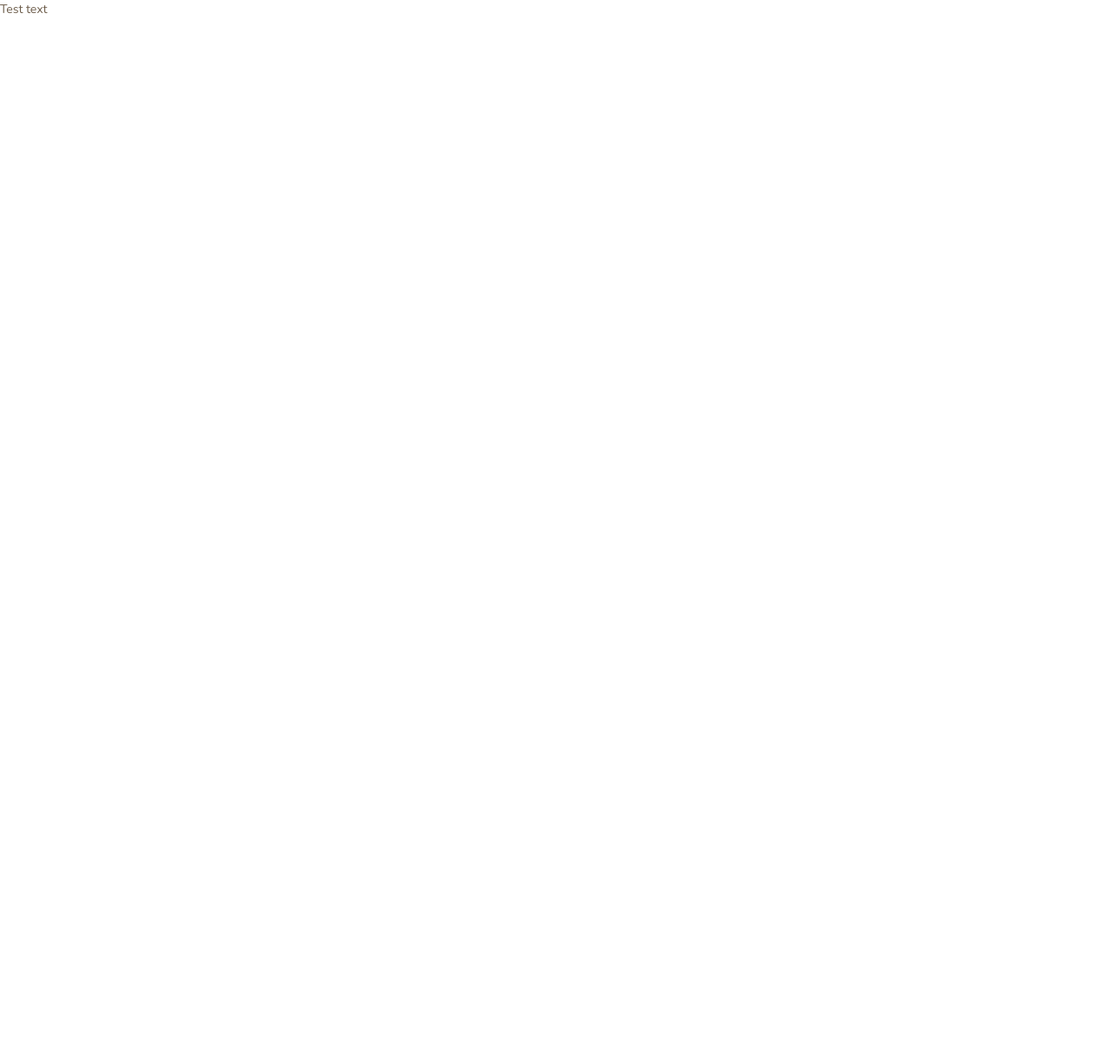
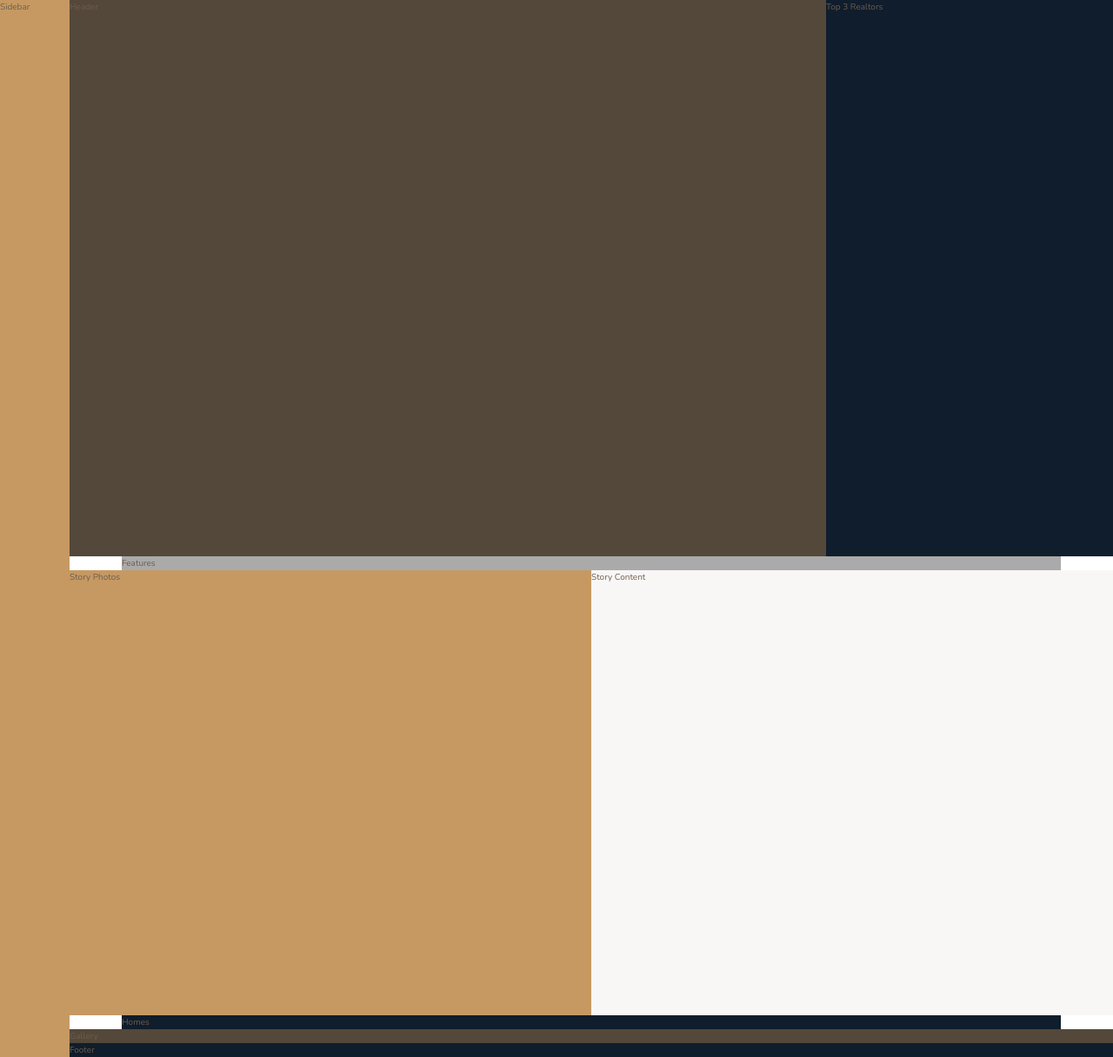
Before and after one commit to muknan/Nexter, a website: page index.html in a window 1280 px wide. Shown: the whole page at 87% size. Before the commit the page ends 800 px from the top, so only its background shows below. Drawn offline with nearby package versions, Linux system fonts and the light colour scheme.

Commit message:
Finishing up the layout for landing page

```diff
--- a/index.html
+++ b/index.html
@@ -15,6 +15,14 @@
     <title>nexter &mdash; your home, your freedom</title>
   </head>
   <body class="container">
-    Test text
+    <div class="sidebar">Sidebar</div>
+    <header class="header">Header</header>
+    <div class="realtors">Top 3 Realtors</div>
+    <section class="features">Features</section>
+    <div class="story__photos">Story Photos</div>
+    <div class="story__content">Story Content</div>
+    <section class="homes">Homes</section>
+    <section class="gallery">Gallery</section>
+    <footer class="footer">Footer</footer>
   </body>
 </html>
--- a/sass/_base.scss
+++ b/sass/_base.scss
@@ -29,8 +29,18 @@ html {
 
 body {
   font-family: $font-primary;
-  font-size: 1.4rem;
+  // font-size: 1.4rem;
   font-weight: 300;
   color: $color-grey-dark-2;
   line-height: 1.6;
 }
+
+.container {
+  display: grid;
+  grid-template-rows: 80vh min-content 40vw repeat(3, min-content);
+  grid-template-columns:
+    [sidebar-start] 8rem [sidebar-end full-start] minmax(6rem, 1fr)
+    [center-start] repeat(8, [col-start] minmax(min-content, 14rem) [col-end])
+    [center-end]
+    minmax(6rem, 1fr) [full-end];
+}
--- a/sass/_features.scss
+++ b/sass/_features.scss
@@ -0,0 +1,4 @@
+.features {
+  background-color: $color-grey-light-2;
+  grid-column: center-start / center-end;
+}
--- a/sass/_footer.scss
+++ b/sass/_footer.scss
@@ -0,0 +1,4 @@
+.footer {
+  background-color: $color-secondary;
+  grid-column: full-start / full-end;
+}
--- a/sass/_gallery.scss
+++ b/sass/_gallery.scss
@@ -0,0 +1,4 @@
+.gallery {
+  background-color: $color-grey-dark-1;
+  grid-column: full-start / full-end;
+}
--- a/sass/_header.scss
+++ b/sass/_header.scss
@@ -0,0 +1,4 @@
+.header {
+  background-color: $color-grey-dark-1;
+  grid-column: full-start / col-end 6;
+}
--- a/sass/_homes.scss
+++ b/sass/_homes.scss
@@ -0,0 +1,4 @@
+.homes {
+  background-color: $color-secondary;
+  grid-column: center-start / center-end;
+}
--- a/sass/_realtors.scss
+++ b/sass/_realtors.scss
@@ -0,0 +1,4 @@
+.realtors {
+  background-color: $color-secondary;
+  grid-column: col-start 7 / full-end;
+}
--- a/sass/_sidebar.scss
+++ b/sass/_sidebar.scss
@@ -0,0 +1,5 @@
+.sidebar {
+  background-color: $color-primary;
+  grid-column: sidebar-start / sidebar-end;
+  grid-row: 1 / -1;
+}
--- a/sass/_story.scss
+++ b/sass/_story.scss
@@ -0,0 +1,11 @@
+.story {
+  &__photos {
+    background-color: $color-primary;
+    grid-column: full-start / col-end 4;
+  }
+
+  &__content {
+    background-color: $color-grey-light-1;
+    grid-column: col-start 5 / full-end;
+  }
+}
```
Also changed, not shown: css/style.css.
